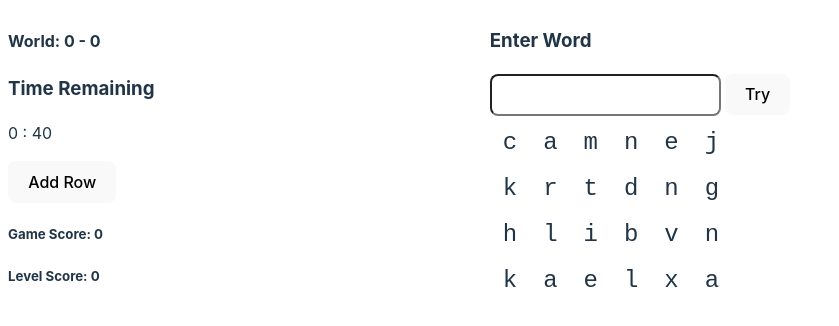
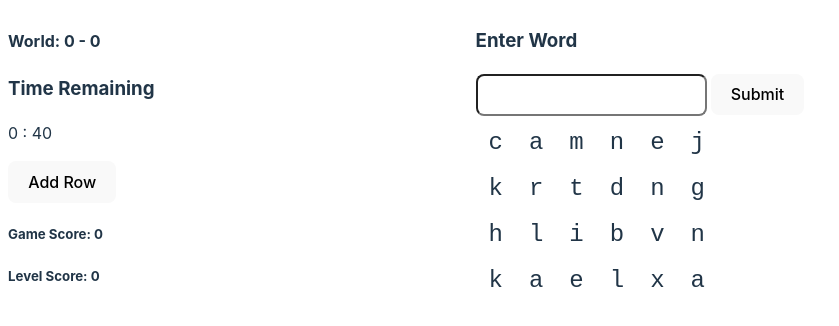
Before and after one commit to bh247484/word-game, a React (Vite) app in the folder vite-react-app/: page / in a window 1280 px wide. Shown: the top 326 px of the page, without its empty margins (0-839 px from the left). Built offline with nearby package versions, Linux system fonts and the light colour scheme.

Commit message:
Improve submit button name

```diff
--- a/vite-react-app/src/components/game-board/index.tsx
+++ b/vite-react-app/src/components/game-board/index.tsx
@@ -152,7 +152,7 @@ export default function GameBoard({ setGameOver }: IProps) {
             onChange={({ target }) => changeHandler(target.value)}
             onKeyUp={({ key }) => key === 'Enter' ? submitWord() : null}
           />
-          <button onClick={submitWord}>Try</button>
+          <button onClick={submitWord}>Submit</button>
           <Grid
             columns={grid}
           />
```
